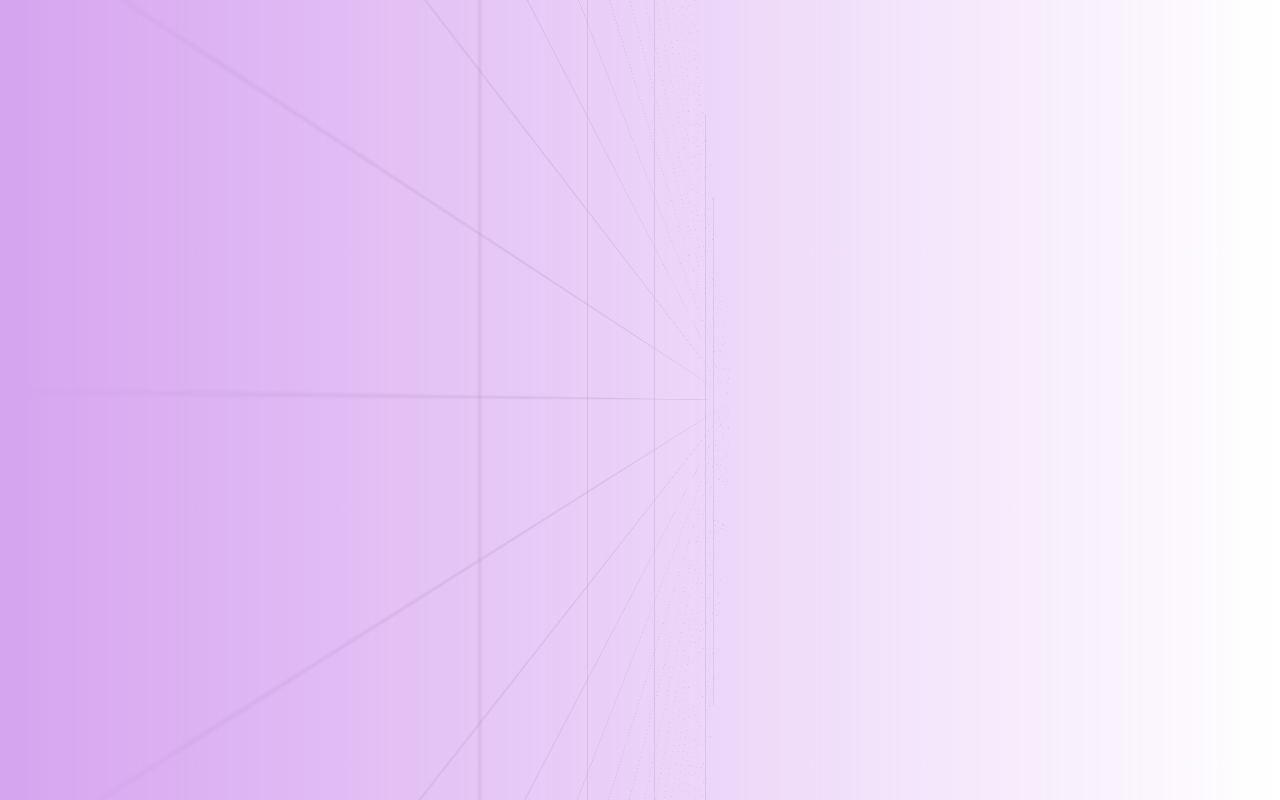
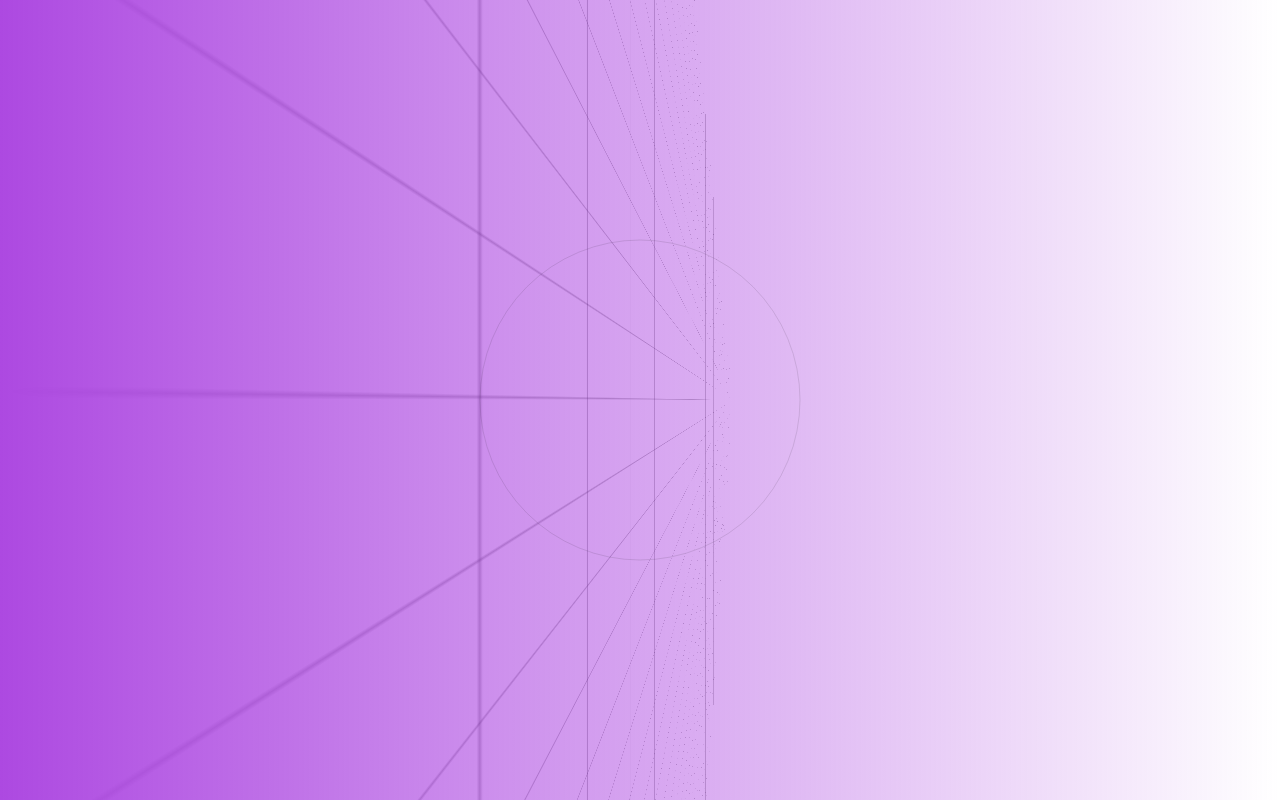
Before and after one commit to SiddharthManjul/pearllabs, a Next.js app: page / in a window 1280 px wide. Built offline with nearby package versions, Linux system fonts and the light colour scheme.

Commit message:
Orbiting Circle

```diff
--- a/app/globals.css
+++ b/app/globals.css
@@ -50,7 +50,13 @@
     transform: translateY(0);
     }
   }
-}
+  --animate-orbit: orbit calc(var(--duration)*1s) linear infinite
+;
+  @keyframes orbit {
+  0% {
+    transform: rotate(calc(var(--angle) * 1deg)) translateY(calc(var(--radius) * 1px)) rotate(calc(var(--angle) * -1deg));}
+  100% {
+    transform: rotate(calc(var(--angle) * 1deg + 360deg)) translateY(calc(var(--radius) * 1px)) rotate(calc((var(--angle) * -1deg) - 360deg));}}}
 
 :root {
   --radius: 0.625rem;
--- a/app/page.tsx
+++ b/app/page.tsx
@@ -1,7 +1,11 @@
-import HeroGrid from "@/components/custom/hero-grid"
+import HeroGrid from "@/components/custom/hero-grid";
+import { OrbitingCircles } from "@/components/magicui/orbiting-circles";
 
 export default function Home() {
   return (
-    <HeroGrid />
-  )
+    <div>
+      <HeroGrid />
+      <OrbitingCircles />
+    </div>
+  );
 }
--- /dev/null
+++ b/components/magicui/orbiting-circles.tsx
@@ -0,0 +1,71 @@
+import { cn } from "@/lib/utils";
+import React from "react";
+
+export interface OrbitingCirclesProps
+  extends React.HTMLAttributes<HTMLDivElement> {
+  className?: string;
+  children?: React.ReactNode;
+  reverse?: boolean;
+  duration?: number;
+  delay?: number;
+  radius?: number;
+  path?: boolean;
+  iconSize?: number;
+  speed?: number;
+}
+
+export function OrbitingCircles({
+  className,
+  children,
+  reverse,
+  duration = 20,
+  radius = 160,
+  path = true,
+  iconSize = 30,
+  speed = 1,
+  ...props
+}: OrbitingCirclesProps) {
+  const calculatedDuration = duration / speed;
+  return (
+    <>
+      {path && (
+        <svg
+          xmlns="http://www.w3.org/2000/svg"
+          version="1.1"
+          className="pointer-events-none absolute inset-0 size-full"
+        >
+          <circle
+            className="stroke-black/10 stroke-1 dark:stroke-white/10"
+            cx="50%"
+            cy="50%"
+            r={radius}
+            fill="none"
+          />
+        </svg>
+      )}
+      {React.Children.map(children, (child, index) => {
+        const angle = (360 / React.Children.count(children)) * index;
+        return (
+          <div
+            style={
+              {
+                "--duration": calculatedDuration,
+                "--radius": radius,
+                "--angle": angle,
+                "--icon-size": `${iconSize}px`,
+              } as React.CSSProperties
+            }
+            className={cn(
+              `absolute flex size-[var(--icon-size)] transform-gpu animate-orbit items-center justify-center rounded-full`,
+              { "[animation-direction:reverse]": reverse },
+              className,
+            )}
+            {...props}
+          >
+            {child}
+          </div>
+        );
+      })}
+    </>
+  );
+}
--- a/components/magicui/retro-grid.tsx
+++ b/components/magicui/retro-grid.tsx
@@ -36,7 +36,7 @@ export function RetroGrid({
   className,
   angle = 65,
   cellSize = 60,
-  opacity = 0.5,
+  opacity = 1.5,
   lightLineColor = "gray",
   darkLineColor = "gray",
   ...props
```
